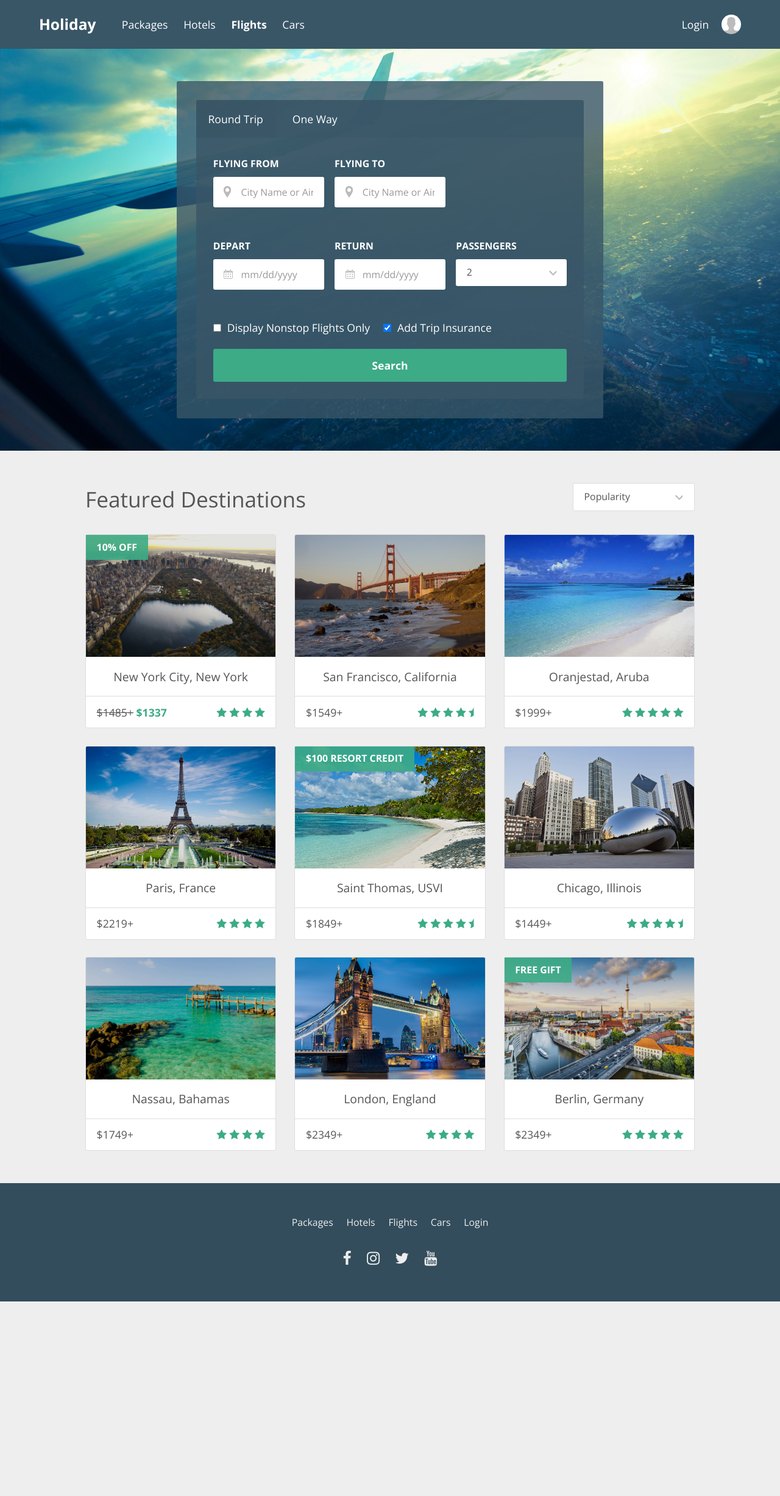
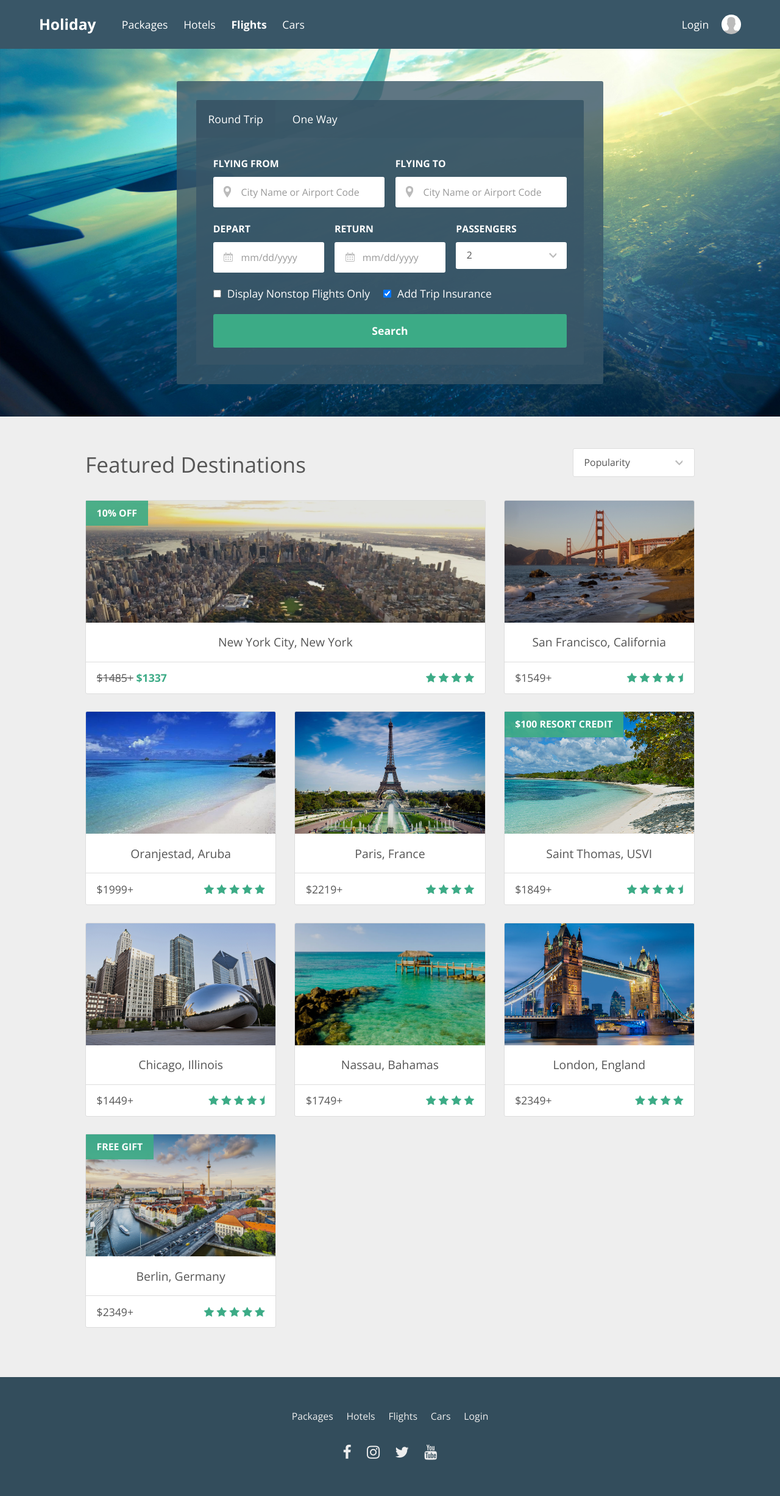
Before and after one commit to Treydor/holiday, a Jekyll site: the page built from index.html, in a window 1280 px wide. Shown: the whole page at 61% size. Built offline with Jekyll 4.4.1, drawn with Linux system fonts in a browser that asks for light colours; nearby versions of some CDN libraries; before the commit the page ends 2134 px from its top, so only the background shows below that.

Commit message:
Adds new classes, changes margins

```diff
--- a/assets/stylesheets/components/_grid.scss
+++ b/assets/stylesheets/components/_grid.scss
@@ -11,48 +11,50 @@
   margin-bottom: 1.6rem;
   width: 100%;
 
-  &:last-of-type { margin-bottom: 0; }
-
   @media #{$medium} {
     float: left;
-    margin-left: 3%;
     width: 48.5%;
 
-    &:nth-of-type(2n+1) { margin-left: 0; }
+    &:nth-of-type(2n+3) { margin-left: 3%; }
   }
 
   @media #{$large} {
+    margin-left: 3%;
     width: 31.33%;
 
-    &:nth-of-type(2n+1) { margin-left: 3%; }
-    &:nth-of-type(3n+1) { margin-left: 0; }
-    &:nth-of-type(1n+7) { margin-bottom: 0; }
+    &:nth-of-type(2n+1) { margin-left: 0; }
+    &:nth-of-type(1n+5) { margin-left: 3%; }
+    &:nth-of-type(3n+6) { margin-left: 0; }
   }
+}
+
+.column--medium {
+  width: 100%;
+
+  @media #{$medium} { width: 100%; }
+  @media #{$large} { width: 65.66%; }
 }
 
 /*------ Formgroup ------*/
 
-.row--formgroup {
-  margin-bottom: 1rem;
+.formgroup__row { margin-bottom: 1.2rem; }
 
-  @media #{$medium} { margin-bottom: 1.2rem; }
-}
-
-.column--formgroup {
-  margin-bottom: 1rem;
+.formgroup__column {
+  margin-bottom: .5rem;
+  width: 100%;
 
   @media #{$medium} {
     margin-bottom: 0;
-    margin-left: 4%;
-    width: 30.6%;
+    width: 31.33%;
 
-    &:nth-of-type(3) { margin-left: 4%; }
+    &:nth-of-type(2n+2) { margin-left: 3%; }
   }
+
+  @media #{$large} { &:nth-child(3) { margin-left: 3%; } }
 }
 
-.column--formgroup__half {
-  @media #{$medium} {
-    margin-bottom: 0;
-    width: 48%;
-  }
+.formgroup__column--medium {
+  width: 100%;
+
+  @media #{$medium} { width: 48.5%; }
 }
```
